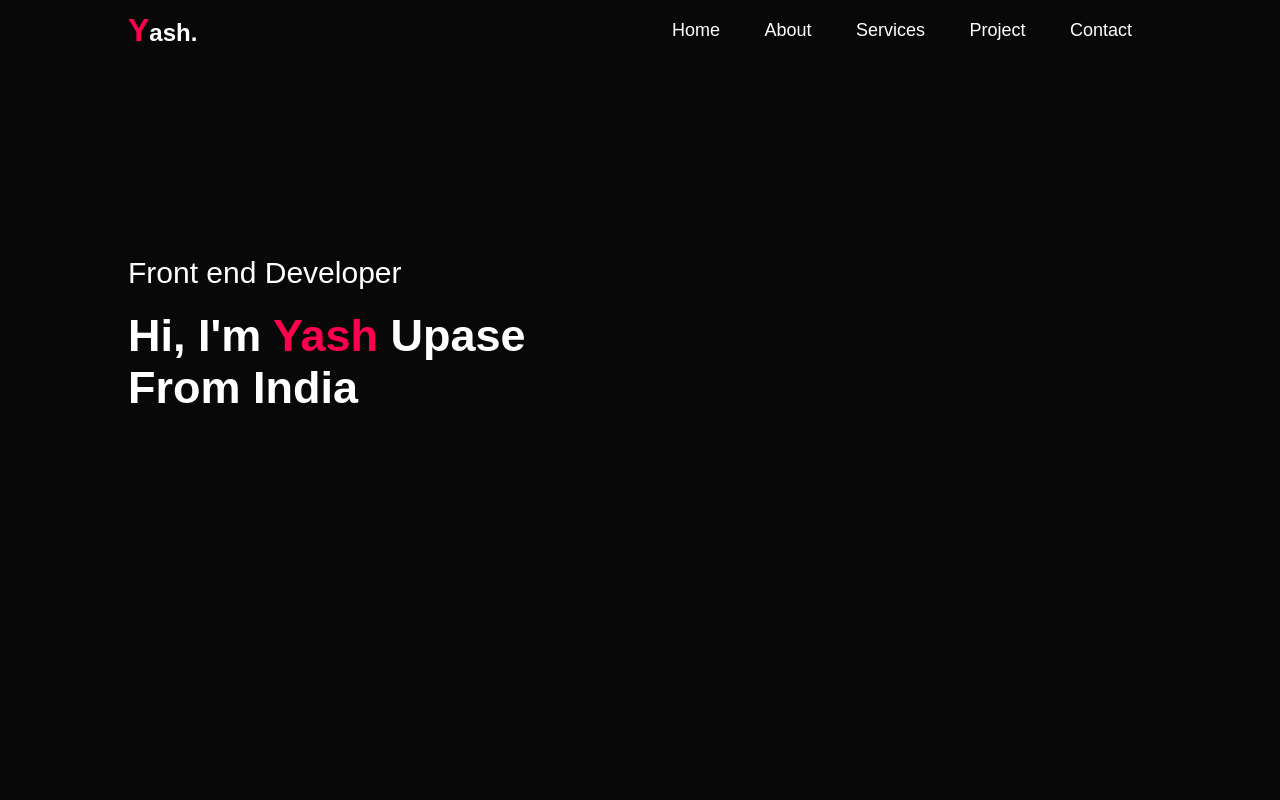
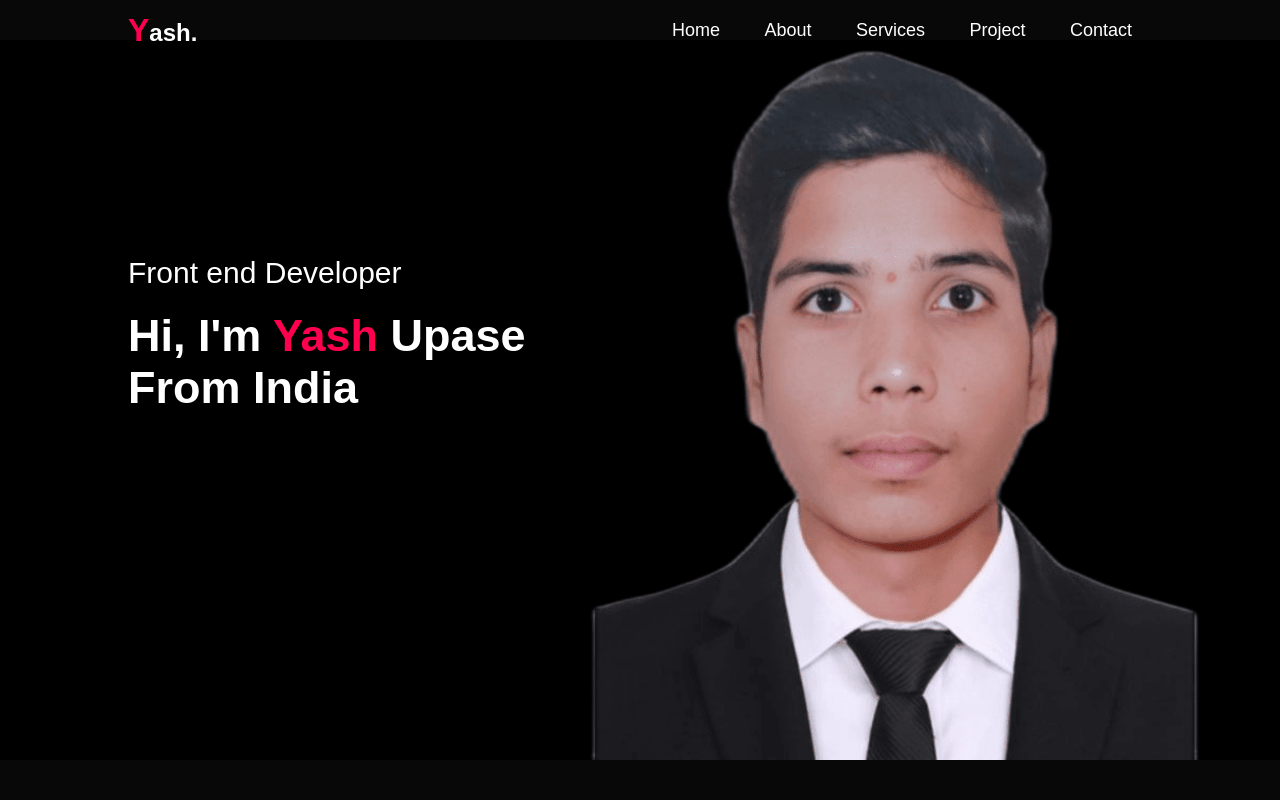
Before and after one commit to Yashupase09/Portfolio, a plain HTML site: page index.html in a window 1280 px wide. Shown: the top 800 px of the page. Drawn offline with Linux system fonts and the light colour scheme.

Commit message:
Update index.css

```diff
--- a/index.css
+++ b/index.css
@@ -17,7 +17,7 @@ body{
 #header{
     width: 100%;
     height: 100vh;
-    background-image: url(images/y1.png);
+    background-image: url(y1.png);
     background-repeat: no-repeat;
     background-size: contain;
     background-position: left;
```
